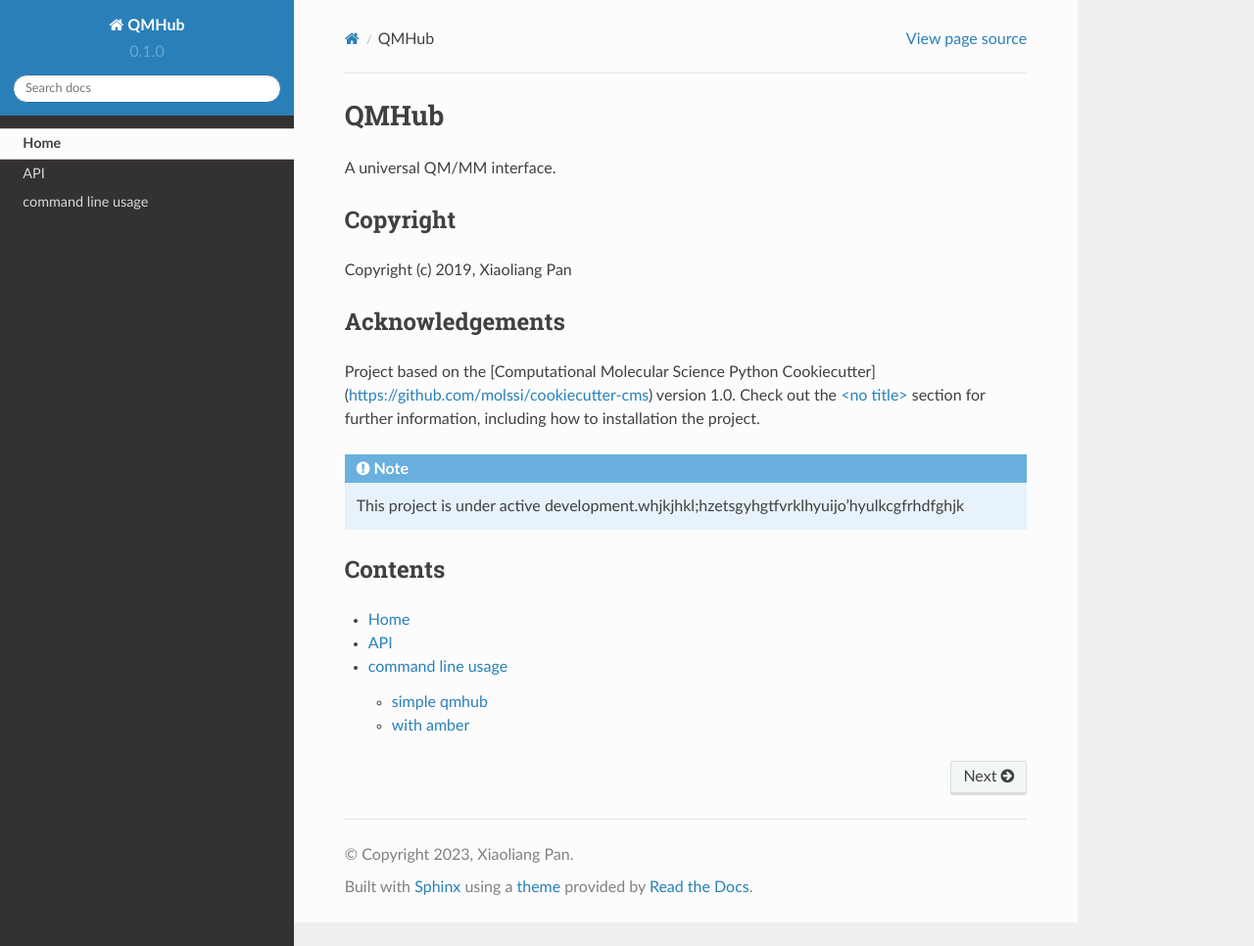
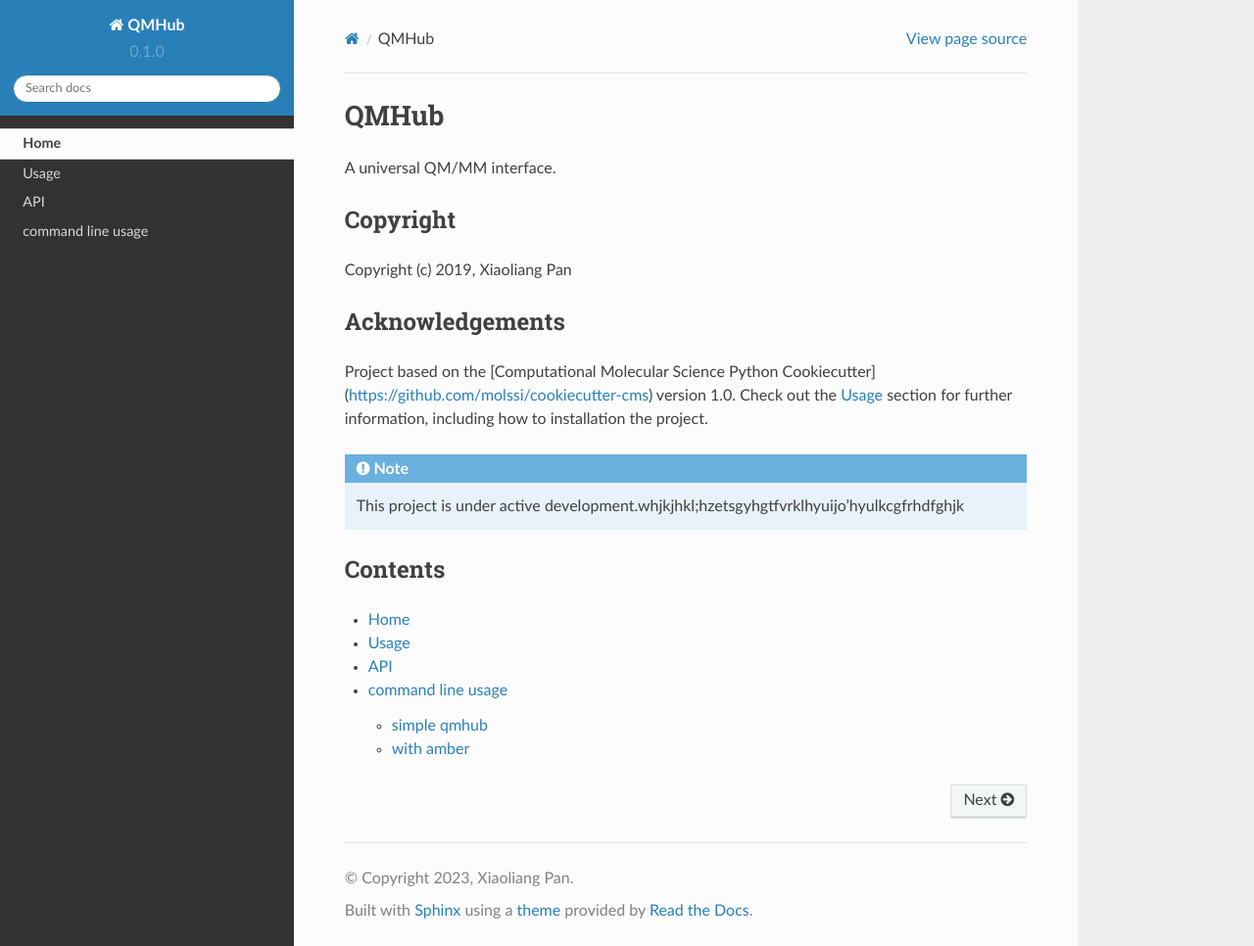
Before and after one commit to DanielSchnabel/QMHub-Documentation, a Sphinx documentation site: the page built from docs/source/index.rst, in a window 1280 px wide and 966 px high. Shown: the whole window at 98% size. Built offline with Sphinx 7.4.7 and the Read the Docs theme 2.0.0, drawn with Linux system fonts in a browser that asks for light colours.

Commit message:
Update usage.rst

```diff
--- a/docs/source/usage.rst
+++ b/docs/source/usage.rst
@@ -1 +1,4 @@
-.. automodule:: QMHub-Documentation.docs.source.conf.py
+Usage
+=====
+
+.. automodule:: QMHub-Documentation.docs.source.conf
```
